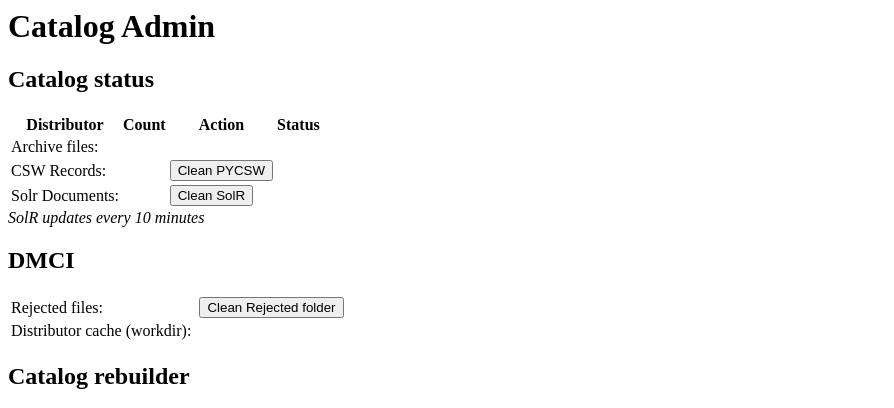
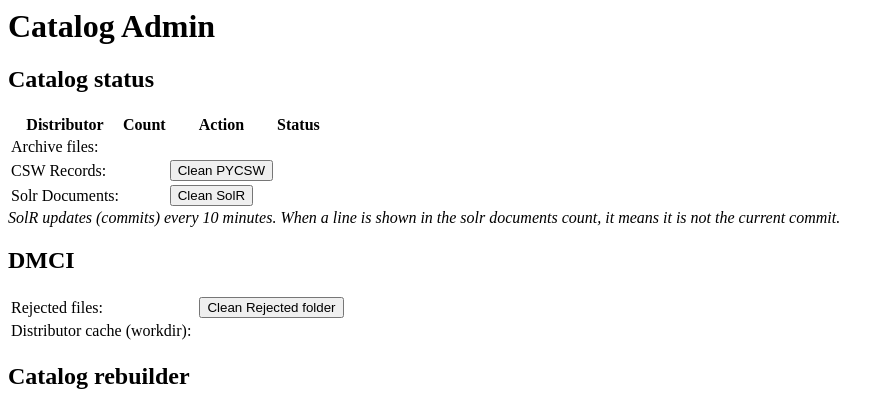
Before and after one commit to metno/catalog-rebuilder, a Python web app: template templates/admin.html in a window 1280 px wide. Shown: the top 408 px of the page, without its empty margins (0-894 px from the left). Run offline with Jinja, Linux system fonts and the light colour scheme; the template is opened without the code that fills it, so the values that code supplies are empty; some libraries are stand-ins or nearby versions.

Commit message:
Added some more descriptive texts

```diff
--- a/templates/admin.html
+++ b/templates/admin.html
@@ -40,7 +40,9 @@
       </form>
     </tr>
   </table>
-  <span><em>SolR updates every 10 minutes</em></span>
+  <span><em>SolR updates (commits) every 10 minutes. When a line is shown in the solr documents count, it
+    means it is not the current commit.
+  </em></span>
 
   <h2>DMCI</h2>
   <table>
--- a/templates/status.html
+++ b/templates/status.html
@@ -32,7 +32,10 @@
 </td>
 </tr>
 </table>
-<span><em>SolR updates every 10 minutes</em></span>
+<span><em>SolR updates (commits) every 10 minutes. When a line is shown in the solr documents count, it
+  means it is not the current commit.
+</em></span>
+
 
 
 <h1>DMCI</h1>
```
